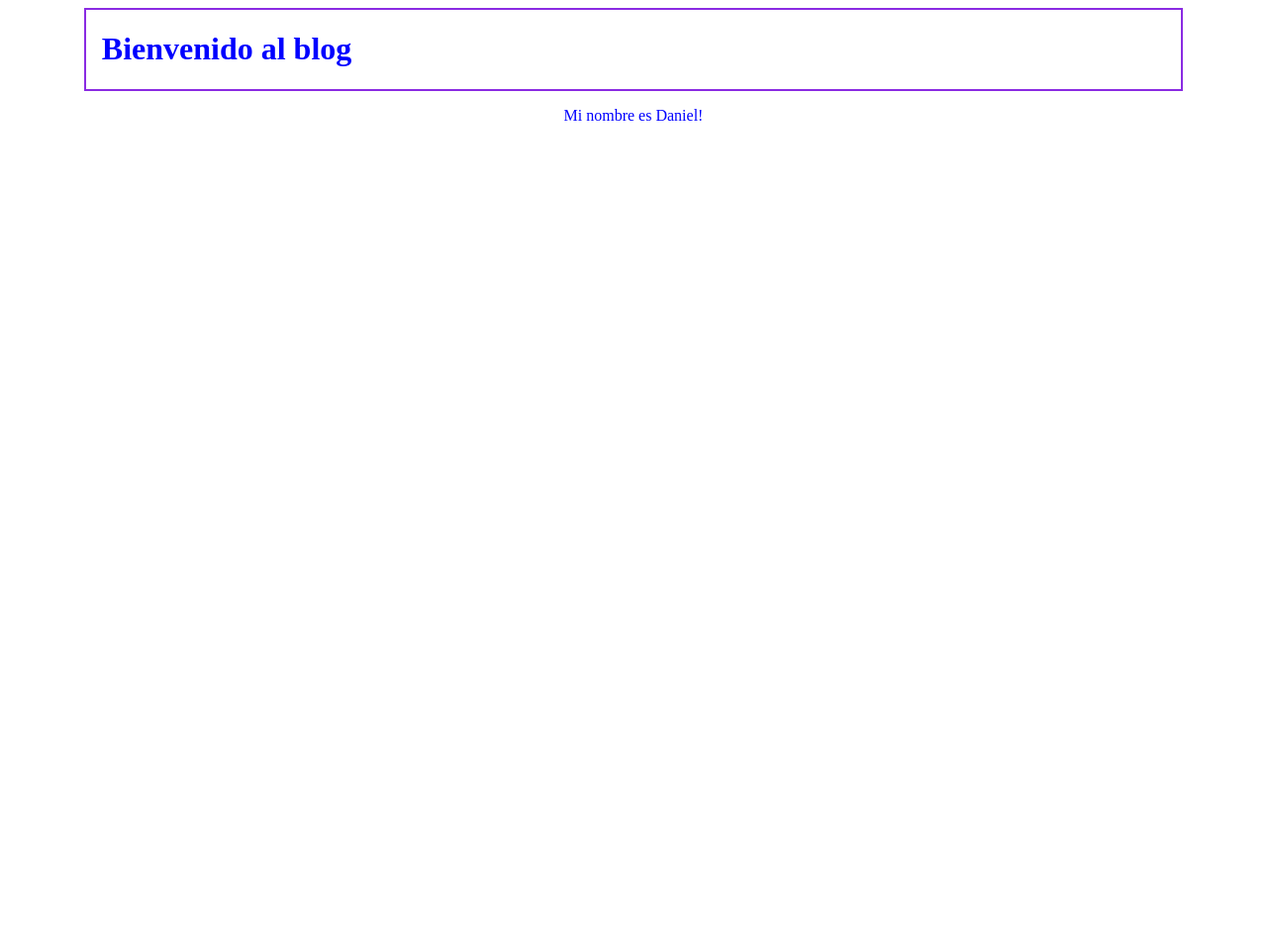
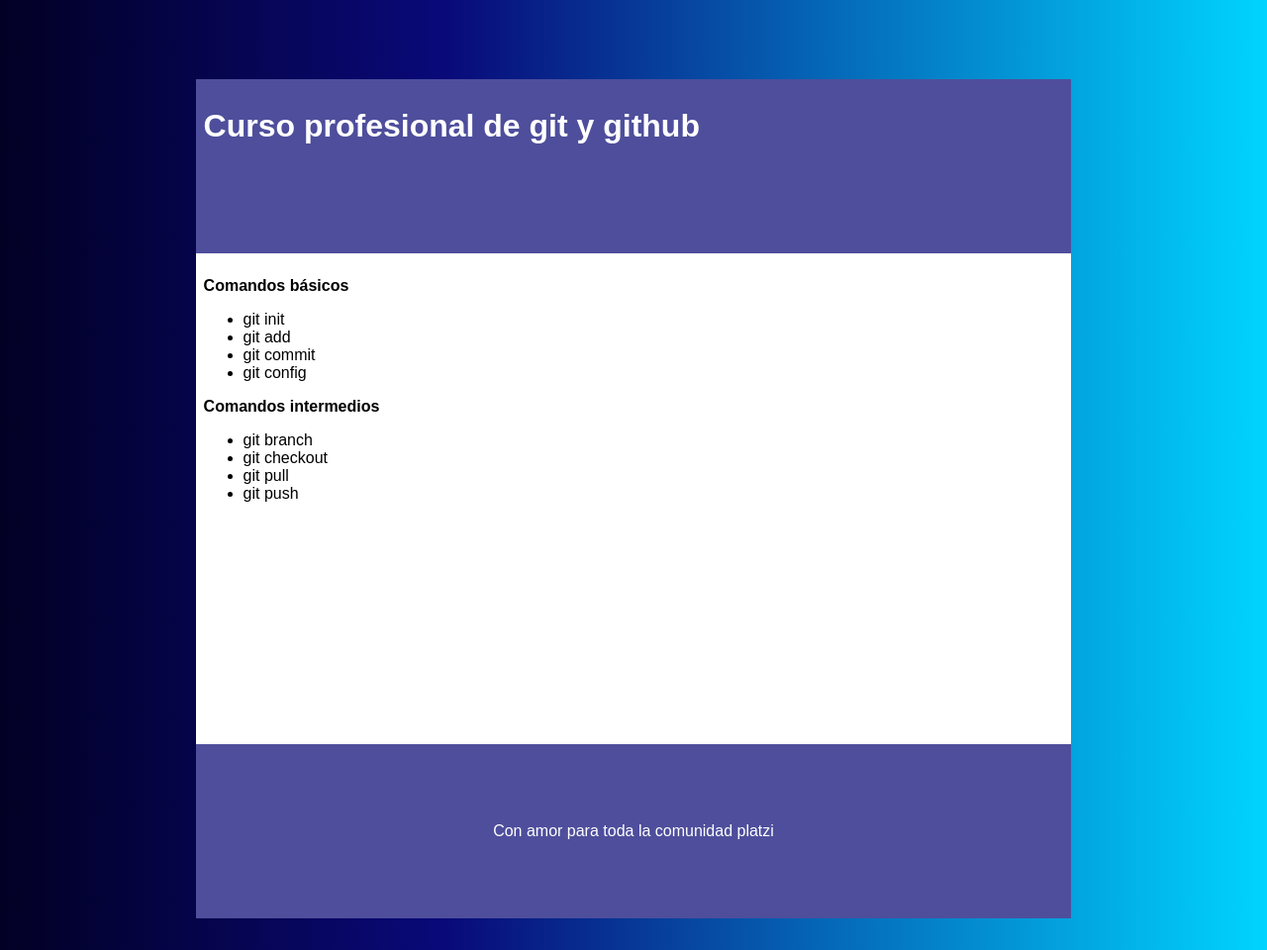
Before and after one commit to DanielCuSanchez/git-course, a plain HTML site: page blogpost.html in a window 1280 px wide. Shown: the whole page at 99% size. Before the commit the page ends 800 px from the top, so only its background shows below. Drawn offline with Linux system fonts and the light colour scheme.

Commit message:
Modifique estructura principal.

```diff
--- a/blogpost.html
+++ b/blogpost.html
@@ -9,11 +9,35 @@
 </head>
 
 <body>
-    <div id="cabecera">
-        <h1>Bienvenido al blog</h1>
+
+    <div class="container">
+        <div class="cabecera">
+            <h1>Curso profesional de git y github</h1>
+        </div>
+        <div class="body-blog">
+            <p>
+                <b>Comandos básicos</b>
+            </p>
+            <ul>
+                <li>git init</li>
+                <li>git add</li>
+                <li>git commit</li>
+                <li>git config</li>
+            </ul>
+            <p>
+                <b>Comandos intermedios</b>
+            </p>
+            <ul>
+                <li>git branch</li>
+                <li>git checkout</li>
+                <li>git pull</li>
+                <li>git push</li>
+            </ul>
+        </div>
+        <div class="footer">
+            <p>Con amor para toda la comunidad platzi</p>
+        </div>
     </div>
-
-    <p>Mi nombre es Daniel!</p>
 
 
 </body>
--- a/style.css
+++ b/style.css
@@ -1,12 +1,40 @@
 body {
-  color: blue;
-  text-align: center;
+  background: rgb(2, 0, 36);
+  background: linear-gradient(
+    90deg,
+    rgba(2, 0, 36, 1) 0%,
+    rgba(9, 9, 121, 1) 35%,
+    rgba(0, 212, 255, 1) 100%
+  );
+  font-family: Arial, Helvetica, sans-serif;
 }
 
-#cabecera {
+.container {
+
+  background-color: white;
+  width: 70%;
+  height: 100vh;
+  margin: 5rem auto;
+}
+.cabecera {
+  background-color: #4e4e9c;
+  color: white;
+  padding: .5rem;
+  height: 20%;
+}
+.body-blog {
   text-align: left;
-  width: 85%;
-  padding: 0 1rem;
-  margin: 0 auto;
-  border: 2px solid blueviolet;
+  padding: 0.5rem;
+  height: 60%;
 }
+
+.footer {
+  background-color: #4e4e9c;
+  color: white;
+  width: initial;
+  height: 20%;
+  padding: .5rem;
+  display: flex;
+  align-items: center;
+  justify-content: center;
+}
```
